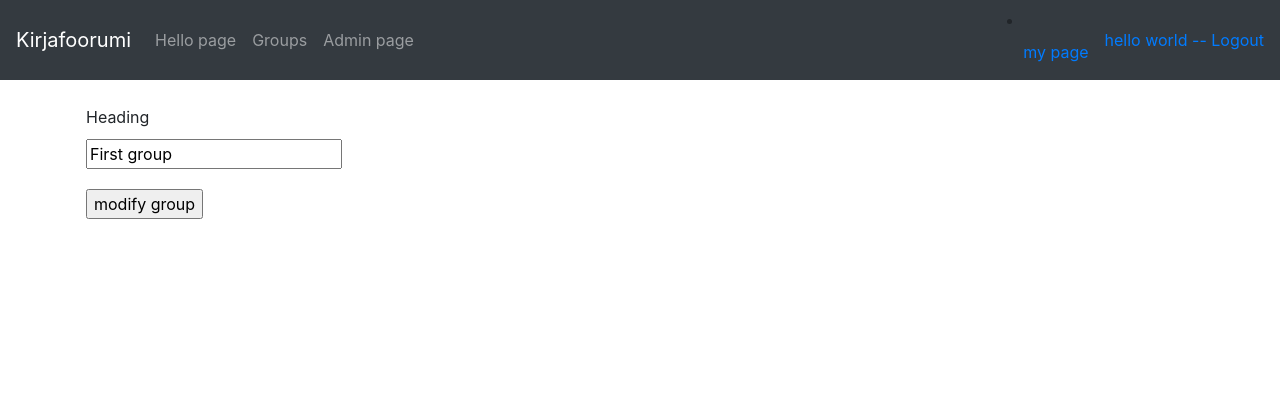
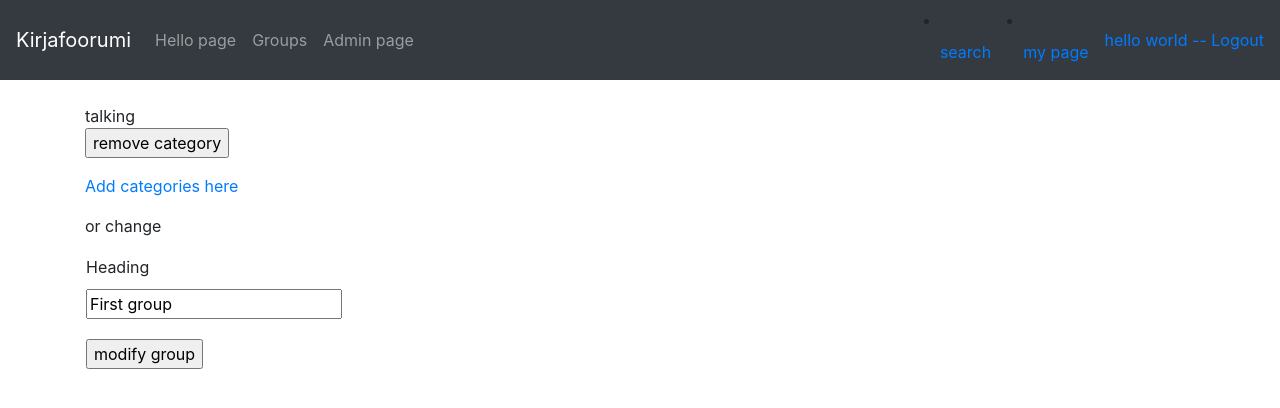
Before and after one commit to Etsku520/Keskustelufoorumi, a Flask app: page /groups/1/modify in a window 1280 px wide. Shown: the top 408 px of the page. Run offline with Flask 2, Linux system fonts and the light colour scheme; a user stored in the database is signed in; data comes from the database, SQL or seed files in the repository; both versions use the stored data as it was after the commit; some libraries are stand-ins or nearby versions.

Commit message:
kategoriat voidaan lisätä ja poistaa ryhmistä + haku

```diff
--- a/application/messages/forms.py
+++ b/application/messages/forms.py
@@ -1,5 +1,5 @@
 from flask_wtf import FlaskForm
-from wtforms import StringField, TextAreaField, validators
+from wtforms import StringField, TextAreaField, validators, SelectField
 from wtforms.widgets import TextArea
 
 class MessageForm(FlaskForm):
@@ -12,3 +12,9 @@ class GroupForm(FlaskForm):
     heading = StringField("Heading", [validators.Length(min=4)])
     class Meta:
         csrf = False
+
+class GroupcategoryFrom(FlaskForm):
+    category = SelectField("Category")
+
+    class Meta:
+        csrf = False
--- a/application/messages/messages.py
+++ b/application/messages/messages.py
@@ -3,8 +3,8 @@ from flask_login import current_user
 from sqlalchemy.sql import text
 
 from application import app, db, login_required
-from application.messages.models import Message, Groups
-from application.messages.forms import MessageForm, GroupForm
+from application.messages.models import Message, Groups, GroupCategory, Category
+from application.messages.forms import MessageForm, GroupForm, GroupcategoryFrom
 from application.auth.models import Role, User
 
 
@@ -114,14 +114,17 @@ def modify_group_form(group_id):
     form.heading.default = g
     form.process()
 
-    return render_template("messages/modifyGroup.html", form = form)
+    categories = Groups.categories(group_id)
+
+    return render_template("messages/modifyGroup.html", form = form, group_id = group_id, categories = categories)
 
 @app.route("/groups/<group_id>/")
 def group_messages(group_id):
+    categories = Groups.categories(group_id)
     messages = Groups.findMessagesByGroup(group_id)
     ug = user_getter()
     g = Groups.query.get(group_id)
-    return render_template("messages/messages.html", messages = messages, group_id=group_id, g = g, ug = ug)
+    return render_template("messages/messages.html", messages = messages, group_id=group_id, g = g, ug = ug, categories = categories)
 
 @app.route("/groups/<group_id>/delete")
 @login_required()
@@ -129,13 +132,71 @@ def delete_group(group_id):
     g = Groups.query.get(group_id)
     if g.account_id == current_user.id or current_user.get_role().role == "ADMIN":
         messages  = g.messages
+        gcs = GroupCategory.query.filter_by(group_id = group_id)
         for message in messages:
             db.session.delete(message)
+        for gc in gcs:
+            db.session.delete(gc)
         db.session.delete(g)
         db.session.commit()
 
     return redirect(url_for("all_groups"))
 
+@app.route("/groups/<group_id>/add_category", methods=["GET", "POST"])
+@login_required()
+def add_groupcategory(group_id):
+    stmt = text("SELECT * FROM Category WHERE category.id NOT IN (SELECT category.id FROM Category, group_category WHERE category.id = Group_category.category_id AND Group_category.group_id = :id)").params(id = group_id)
+    res = db.engine.execute(stmt)
+    g = Groups.query.get(group_id)
+
+    response = []
+    for row in res:
+        response.append({"id":row[0], "category":row[3]})
+
+    if request.method == "GET" and g.account_id == current_user.id:
+        return render_template("messages/addGroupcategory.html", response = response, group_id = group_id)
+
+    if g.account_id == current_user.id:
+        gc = GroupCategory()
+        gc.group_id = g.id
+        gc.category_id = request.form.get("category")
+        db.session().add(gc)
+        db.session().commit()
+
+    return redirect(url_for("add_groupcategory", group_id = group_id))
+
+@app.route("/groups/search", methods=["GET", "POST"])
+def group_search():
+    categories = Category.query.all()
+    if request.method == "GET":
+        return render_template("messages/groupSearchFrom.html", categories = categories)
+
+    return redirect(url_for("group_search_result", category_id = request.form.get("category")))
+
+@app.route("/groups/<group_id>/remove/<category_id>", methods=["POST"])
+@login_required()
+def remove_groupcategory(group_id, category_id):
+    if current_user.id == Groups.query.get(group_id).account_id:
+        gcs = GroupCategory.query.filter_by(group_id = group_id, category_id = category_id)
+
+        for gc in gcs:
+            db.session().delete(gc)
+        db.session().commit()
+
+    return redirect(url_for("modify_group_form", group_id = group_id))
+
+@app.route("/groups/search/<category_id>")
+def group_search_result(category_id):
+    stmt = text("SELECT DISTINCT Groups.* FROM Groups, Group_category WHERE Groups.id = group_category.group_id AND group_category.category_id = :id ORDER BY groups.date_modified DESC").params(id=category_id)
+    res = db.engine.execute(stmt)
+
+    response = []
+    for row in res:
+        response.append({"id":row[0], "date_created":row[1], "date_modified":row[2], "heading":row[3], "account_id":row[4], "book_id":row[5]})
+
+    return render_template("messages/groupSearch.html", groups = response)
+
+
 class user_getter():
 
     def get_account(self, account_id):
--- a/application/messages/models.py
+++ b/application/messages/models.py
@@ -27,12 +27,26 @@ class Groups(Base):
 
     @staticmethod
     def findMessagesByGroup(group_id):
-        stmt = text("SELECT DISTINCT Message.text, Message.account_id, Message.group_id, Message.id, Message.date_created, Message.date_modified FROM Groups, Message WHERE Message.group_id = :id").params(id = group_id)
+
+        stmt = text(
+            "SELECT DISTINCT Message.text, Message.account_id, Message.group_id, Message.id, Message.date_created, Message.date_modified FROM Groups, Message WHERE Message.group_id = :id ORDER BY message.date_created").params(id = group_id)
         res = db.engine.execute(stmt)
 
         response = []
         for row in res:
             response.append({"id":row[3], "text":row[0], "account_id":row[1], "group_id":row[2], "date_created":row[4], "date_modified":row[5]})
+
+        return response
+
+    def categories(group_id):
+        stmt = text(
+            "SELECT DISTINCT Category.id, Category.name FROM Groups, Group_category, Category WHERE Category.id = Group_category.category_id AND Group_category.group_id = :id").params(id = group_id)
+
+        res = db.engine.execute(stmt)
+
+        response = []
+        for row in res:
+            response.append({"id":row[0], "name":row[1]})
 
         return response
 
--- a/application/templates/layout.html
+++ b/application/templates/layout.html
@@ -30,6 +30,9 @@
               {% endif %}
             </ul>
             <div class="form-inline mt-2 mt-md-0">
+                <li class="nav-item">
+                    <a class="nav-link" href="{{ url_for('group_search') }}">search</a>
+                </li>
               {% if current_user.is_authenticated %}
               <li class="nav-item">
                   <a class="nav-link" href="{{ url_for('my_page') }}">my page</a>
--- a/application/templates/messages/modifyGroup.html
+++ b/application/templates/messages/modifyGroup.html
@@ -1,6 +1,7 @@
 {% extends "layout.html" %}
 
 {% block body %}
+<p>
   <form method="POST" id="modifiedGroup">
     <table>
     <tr>
@@ -28,5 +29,20 @@
       </td>
     </tr>
   </form>
+</p>
+
+{% for category in categories %}
+<p>
+  {{ category.name }}
+  <form action="{{ url_for('remove_groupcategory', group_id = group_id, category_id = category.id) }}" method="POST">
+    <input type="submit" value="remove category">
+  </form>
+  </p>
+{% endfor %}
+
+<p>
+    <a href="{{ url_for('add_groupcategory', group_id = group_id) }}">Add categories here</a>
+</p>
+<p>or change</p>
 
 {% endblock %}
```
Also changed, not shown: application/templates/messages/addGroupcategory.html (added, +16 -0 lines), application/templates/messages/groupSearch.html (added, +20 -0 lines), application/templates/messages/groupSearchFrom.html (added, +13 -0 lines), application/templates/messages/messages.html (+8 -1 lines), application/forum.db, 1 other file. Lines whose indentation alone changed are shown as unchanged.
